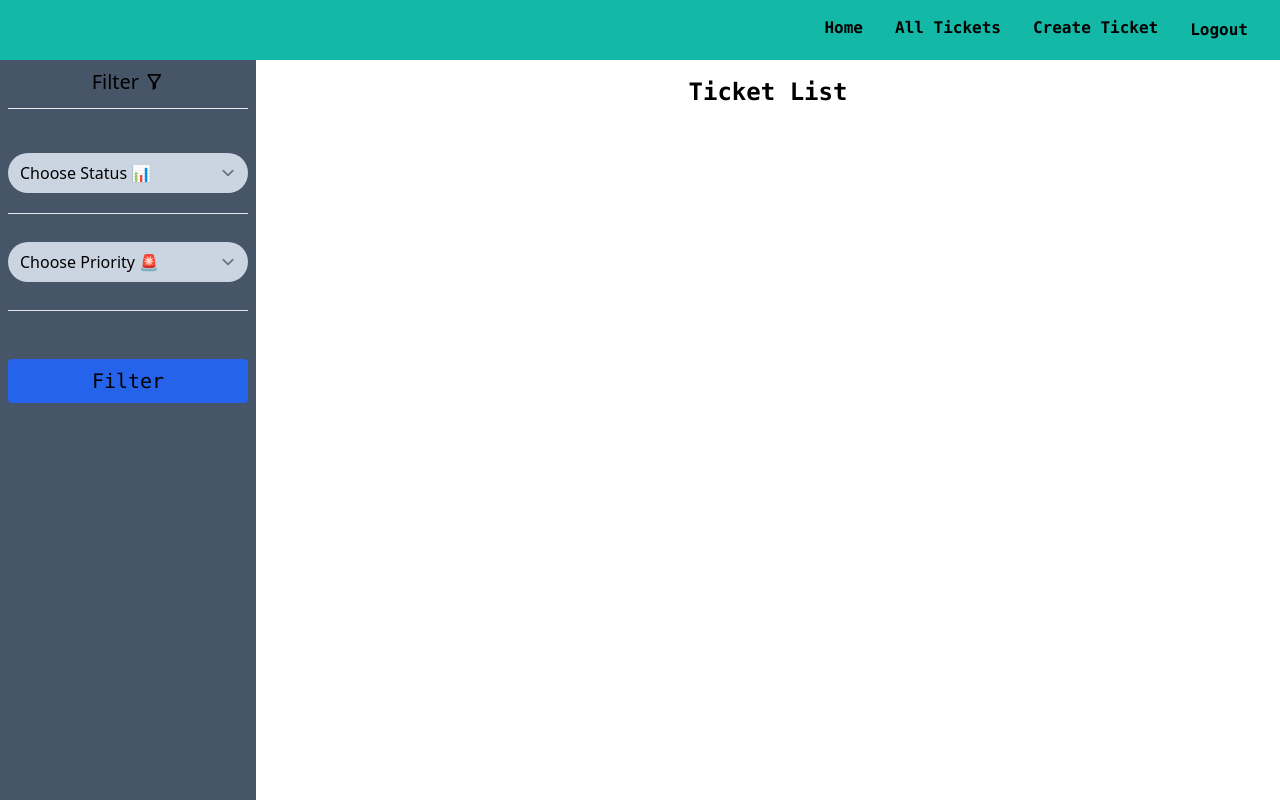
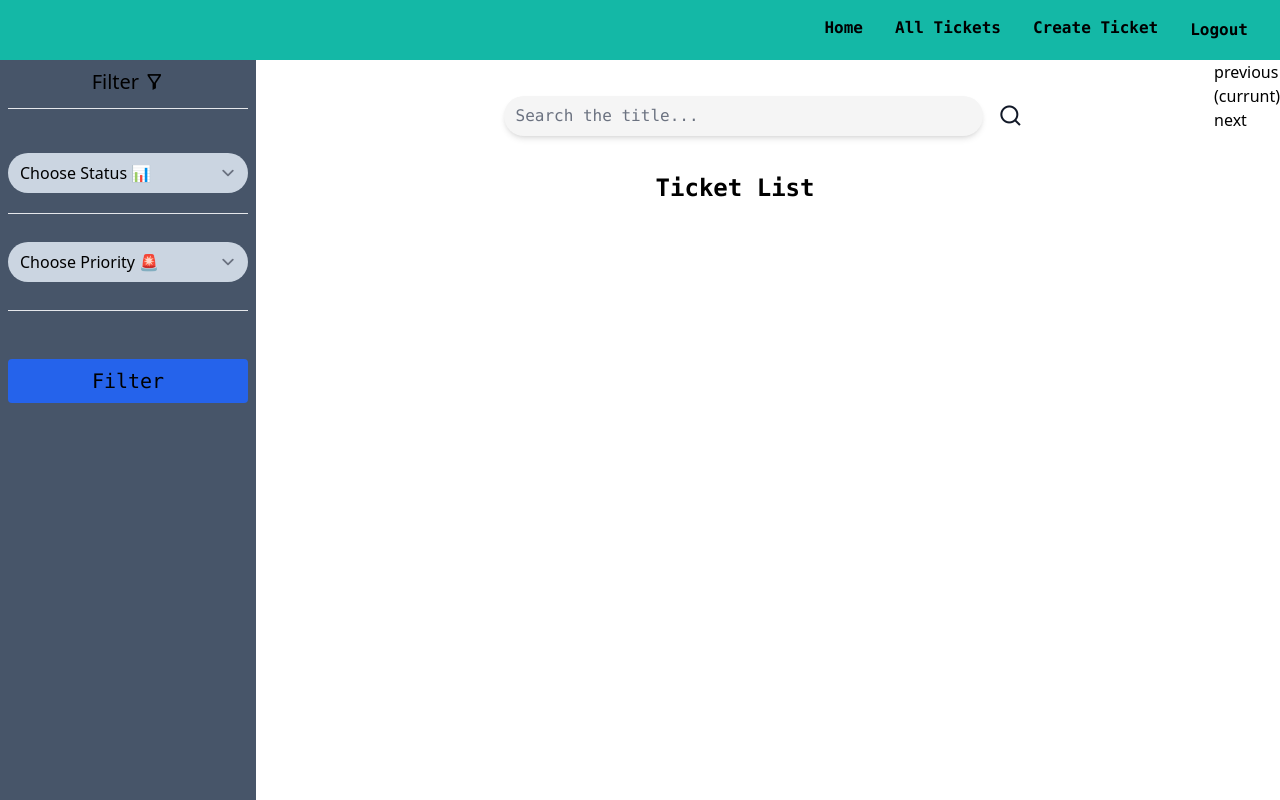
Before and after one commit to AYUSHIPATEL123/Internal-Employee-Ticketing-System, a Django app: page /app/all_tickets/ in a window 1280 px wide. Run offline with Django 5.2, Linux system fonts and the light colour scheme; the visitor is signed in with stand-in values (Sample User, id 1); data that the repository does not hold is empty; style sheets or scripts are compiled from the project's sources; some libraries are stand-ins or nearby versions.

Commit message:
add search feild

```diff
--- a/emp_tic_man/app/views.py
+++ b/emp_tic_man/app/views.py
@@ -3,6 +3,7 @@ from django.urls import reverse_lazy
 from django.db.models import Case,When,Value,IntegerField
 from django.views.generic import CreateView,ListView,UpdateView,DetailView,DeleteView
 from django.contrib.auth.mixins import LoginRequiredMixin,PermissionRequiredMixin
+from django.core.paginator import Paginator
 from .models import *
 from .forms import *
 # Create your views here.
@@ -54,8 +55,13 @@ class ListTicket(LoginRequiredMixin,PermissionRequiredMixin,ListView):
         if user.role == 'EMPLOYEE':
             tickets = tickets.filter(employee=user)
 
+        search = self.request.GET.get("search")
+
         status = self.request.GET.get("status")
         priority = self.request.GET.get("priority")
+
+        if search:
+            tickets = tickets.filter(summary__icontains=search)
 
         if status:
             tickets = tickets.filter(status=status)
--- a/emp_tic_man/templates/app/ticket_list.html
+++ b/emp_tic_man/templates/app/ticket_list.html
@@ -42,14 +42,24 @@
 
     </div>
 
-    <div class="w-full lg:w-4/5  mx-0 lg:ml-64">
+    <div class="w-full lg:w-4/5 font-mono mx-0 lg:ml-64">
 
-        <h2 class="text-2xl font-bold my-4 text-center font-mono">
+        <form action="" method="get" class="m-1 md:m-5 flex flex-row justify-center align-middle w-full">
+
+            <input type="search" placeholder="Search the title..." name="search" id="search_id" class="w-3/4 md:w-2/4 rounded-full m-4 shadow-md border-0 border-gray-400 bg-neutral-100">
+
+            <button type="submit" class="text-gray-900 text-2xl">
+                <i class="ri-search-line"></i>
+            </button>
+
+        </form>
+
+        <h2 class="text-2xl font-bold my-3 text-center font-mono">
             Ticket List
         </h2>
 
         <!-- Add your ticket list content here -->
-        <div class="grid grid-cols-1 md:grid-cols-2 lg:grid-cols-3 gap-3 p-1 m-10 mx-1 md:mx-4 lg:mx-10" >
+        <div class="grid grid-cols-1 md:grid-cols-2 lg:grid-cols-3 gap-3 p-1 m-7 mx-1 md:mx-4 lg:mx-10" >
 
         {% for object in object_list %}
 
@@ -69,6 +79,13 @@
         </div>
     </div>
 
+    <div>
+        <ul>
+            <li>previous</li>
+            <li>(currunt)</li>
+            <li>next</li>
+        </ul>
+    </div>
 </div>
 <footer class="bg-yellow-500 z-10 bottom-0 w-full p-1 px-10 text-black text-2xl text-center flex justify-center items-center fixed lg:hidden">
 
--- a/emp_tic_man/templates/navbar.html
+++ b/emp_tic_man/templates/navbar.html
@@ -10,7 +10,9 @@
 
     <nav class="bg-teal-500 font-mono text-black p-4 font-bold sticky top-0 z-10 flex align-middle justify-between">
         <div></div>
+
         <ul class="align-middle justify-center hidden lg:flex">
+
             <li border-teal-700><a href="{% url 'home' %}" class="hover:text-white py-1.5 px-4 rounded">Home</a></li>
 
 
--- a/emp_tic_man/theme/static/css/dist/styles.css
+++ b/emp_tic_man/theme/static/css/dist/styles.css
@@ -839,12 +839,24 @@ input:where([type='file']):focus {
   margin: 1.25rem;
 }
 
+.m-auto {
+  margin: auto;
+}
+
 .m-2 {
   margin: 0.5rem;
 }
 
-.m-auto {
-  margin: auto;
+.m-4 {
+  margin: 1rem;
+}
+
+.m-1 {
+  margin: 0.25rem;
+}
+
+.m-7 {
+  margin: 1.75rem;
 }
 
 .mx-0 {
@@ -1025,6 +1017,10 @@ input:where([type='file']):focus {
 
 .grid-cols-1 {
   grid-template-columns: repeat(1, minmax(0, 1fr));
+}
+
+.flex-row {
+  flex-direction: row;
 }
 
 .flex-col {
@@ -1133,6 +1129,16 @@ input:where([type='file']):focus {
   border-color: rgb(255 255 255 / var(--tw-border-opacity, 1));
 }
 
+.border-gray-700 {
+  --tw-border-opacity: 1;
+  border-color: rgb(55 65 81 / var(--tw-border-opacity, 1));
+}
+
+.border-gray-400 {
+  --tw-border-opacity: 1;
+  border-color: rgb(156 163 175 / var(--tw-border-opacity, 1));
+}
+
 .bg-blue-500 {
   --tw-bg-opacity: 1;
   background-color: rgb(59 130 246 / var(--tw-bg-opacity, 1));
@@ -1238,29 +1249,34 @@ input:where([type='file']):focus {
   background-color: rgb(0 0 0 / var(--tw-bg-opacity, 1));
 }
 
-.bg-slate-400 {
-  --tw-bg-opacity: 1;
-  background-color: rgb(148 163 184 / var(--tw-bg-opacity, 1));
-}
-
-.bg-white {
-  --tw-bg-opacity: 1;
-  background-color: rgb(255 255 255 / var(--tw-bg-opacity, 1));
-}
-
-.bg-teal-900 {
-  --tw-bg-opacity: 1;
-  background-color: rgb(19 78 74 / var(--tw-bg-opacity, 1));
-}
-
-.bg-slate-700 {
-  --tw-bg-opacity: 1;
-  background-color: rgb(51 65 85 / var(--tw-bg-opacity, 1));
-}
-
-.bg-slate-900 {
-  --tw-bg-opacity: 1;
-  background-color: rgb(15 23 42 / var(--tw-bg-opacity, 1));
+.bg-slate-100 {
+  --tw-bg-opacity: 1;
+  background-color: rgb(241 245 249 / var(--tw-bg-opacity, 1));
+}
+
+.bg-zinc-200 {
+  --tw-bg-opacity: 1;
+  background-color: rgb(228 228 231 / var(--tw-bg-opacity, 1));
+}
+
+.bg-zinc-100 {
+  --tw-bg-opacity: 1;
+  background-color: rgb(244 244 245 / var(--tw-bg-opacity, 1));
+}
+
+.bg-neutral-300 {
+  --tw-bg-opacity: 1;
+  background-color: rgb(212 212 212 / var(--tw-bg-opacity, 1));
+}
+
+.bg-neutral-200 {
+  --tw-bg-opacity: 1;
+  background-color: rgb(229 229 229 / var(--tw-bg-opacity, 1));
+}
+
+.bg-neutral-100 {
+  --tw-bg-opacity: 1;
+  background-color: rgb(245 245 245 / var(--tw-bg-opacity, 1));
 }
 
 .p-1 {
@@ -1444,8 +1456,34 @@ input:where([type='file']):focus {
   color: rgb(255 255 255 / var(--tw-text-opacity, 1));
 }
 
+.text-gray-600 {
+  --tw-text-opacity: 1;
+  color: rgb(75 85 99 / var(--tw-text-opacity, 1));
+}
+
+.text-gray-400 {
+  --tw-text-opacity: 1;
+  color: rgb(156 163 175 / var(--tw-text-opacity, 1));
+}
+
+.text-gray-500 {
+  --tw-text-opacity: 1;
+  color: rgb(107 114 128 / var(--tw-text-opacity, 1));
+}
+
+.text-gray-900 {
+  --tw-text-opacity: 1;
+  color: rgb(17 24 39 / var(--tw-text-opacity, 1));
+}
+
 .no-underline {
   text-decoration-line: none;
+}
+
+.shadow {
+  --tw-shadow: 0 1px 3px 0 rgb(0 0 0 / 0.1), 0 1px 2px -1px rgb(0 0 0 / 0.1);
+  --tw-shadow-colored: 0 1px 3px 0 var(--tw-shadow-color), 0 1px 2px -1px var(--tw-shadow-color);
+  box-shadow: var(--tw-ring-offset-shadow, 0 0 #0000), var(--tw-ring-shadow, 0 0 #0000), var(--tw-shadow);
 }
 
 .shadow-lg {
@@ -1539,64 +1567,13 @@ input:where([type='file']):focus {
 }
 
 @media (min-width: 768px) {
-  .md\:m-20 {
-    margin: 5rem;
-  }
-
-  .md\:m-10 {
-    margin: 2.5rem;
-  }
-
-  .md\:m-7 {
-    margin: 1.75rem;
-  }
-
-  .md\:m-80 {
-    margin: 20rem;
+  .md\:m-5 {
+    margin: 1.25rem;
   }
 
   .md\:mx-4 {
     margin-left: 1rem;
     margin-right: 1rem;
-  }
-
-  .md\:mx-20 {
-    margin-left: 5rem;
-    margin-right: 5rem;
-  }
-
-  .md\:mx-24 {
-    margin-left: 6rem;
-    margin-right: 6rem;
-  }
-
-  .md\:mx-28 {
-    margin-left: 7rem;
-    margin-right: 7rem;
-  }
-
-  .md\:ml-64 {
-    margin-left: 16rem;
-  }
-
-  .md\:flex {
-    display: flex;
-  }
-
-  .md\:hidden {
-    display: none;
-  }
-
-  .md\:w-4\/5 {
-    width: 80%;
-  }
-
-  .md\:w-2\/3 {
-    width: 66.666667%;
-  }
-
-  .md\:w-1\/3 {
-    width: 33.333333%;
   }
 
   .md\:w-2\/4 {
```
Also changed, not shown: other parts of emp_tic_man/theme/static/css/dist/styles.css (+29 -58 lines).
